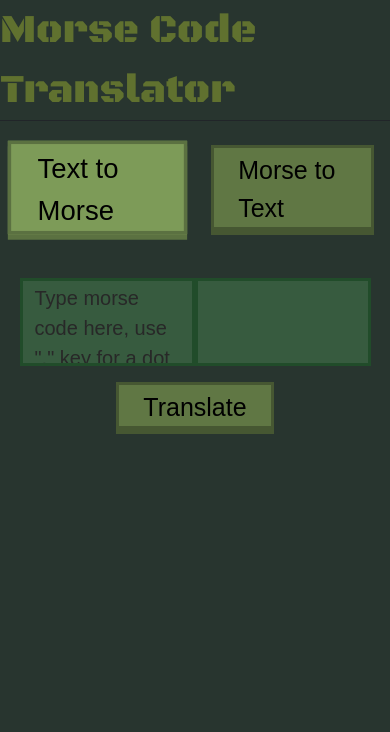
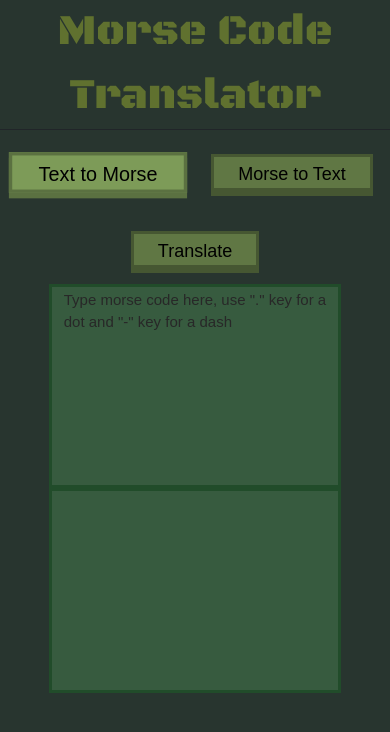
Before and after one commit to Ashmeet670/morse-code-translator, a plain HTML site: page index.html in a window 390 px wide. Drawn offline with nearby package versions, Linux system fonts and the light colour scheme; a web font is replaced by a local one.

Commit message:
Complete

```diff
--- a/app.js
+++ b/app.js
@@ -57,7 +57,7 @@ const alphabetMorse = {
     'Z': '&mdash;&mdash;&bull;&bull;',
     '1': '&bull;&mdash;&mdash;&mdash;&mdash;', '2': '&bull;&bull;&mdash;&mdash;&mdash;', '3': '&bull;&bull;&bull;&mdash;&mdash;', '4': '&bull;&bull;&bull;&bull;&mdash;', '5': '&bull;&bull;&bull;&bull;&bull;',
     '6': '&mdash;&bull;&bull;&bull;&bull;', '7': '&mdash;&mdash;&bull;&bull;&bull;', '8': '&mdash;&mdash;&mdash;&bull;&bull;', '9': '&mdash;&mdash;&mdash;&mdash;&bull;', '0': '&mdash;&mdash;&mdash;&mdash;&mdash;',
-    " ": "&nbsp;&nbsp;&nbsp;"
+    " ": "   "
 };
 
 const convertable = [
--- a/index.html
+++ b/index.html
@@ -26,25 +26,30 @@
     <body>
 
         <div class="d-flex justify-content-center border-bottom border-dark ">
-            <text class="title">Morse Code Translator </text>
+            <text class="title text-center">Morse Code Translator </text>
         </div>
         <div class="d-flex justify-content-center mt-4 ">
             <text id="textMorse" onclick="translationModeChange(this)"
-                class="translatorSelect mx-3 px-4 pt-1 translatorButtonSelected">Text to Morse</text>
-            <text id="morseText" onclick="translationModeChange(this)" class="translatorSelect mx-3 px-4 pt-1">Morse to
+                class="translatorSelect mx-3 px-4 pt-1 translatorButtonSelected text-center">Text to Morse</text>
+            <text id="morseText" onclick="translationModeChange(this)"
+                class="translatorSelect mx-3 px-4 pt-1 text-center">Morse to
                 Text</text>
         </div>
 
-        <div class="d-flex flex-column justify-content-center mt-5 container-fluid">
+        <div class="d-flex flex-column justify-content-center mt-4 container-fluid">
+            <text onclick="translateButton();buttonClick(this)"
+                class="translate mx-3 px-4 pt-1 mx-auto my-3 d-md-none">Translate</text>
+
+
             <div class="row justify-content-center">
                 <textarea class="translationBox" name="" id="inputTextBox"
                     placeholder='Type morse code here, use "." key for a dot and "-" key for a dash'></textarea>
-                <span class="translationBox d-flex flex-warp" id="outputText" >
+                <span class="translationBox d-flex flex-warp" id="outputText">
                 </span>
             </div>
 
             <text onclick="translateButton();buttonClick(this)"
-                class="translate mx-3 px-4 pt-1 mx-auto mt-3">Translate</text>
+                class="translate mx-3 px-4 pt-1 mx-auto my-3 d-none d-md-block">Translate</text>
 
         </div>
 
--- a/style.css
+++ b/style.css
@@ -1,7 +1,7 @@
 @import url('https://fonts.googleapis.com/css2?family=Black+Ops+One&display=swap');
 @import url('https://fonts.googleapis.com/css2?family=Aldrich&display=swap');
 
-*{
+* {
     font-family: "Aldrich", sans-serif;
     color: #60712f;
     user-select: none;
@@ -9,60 +9,56 @@
 }
 
 
-body{
+body {
     background-color: #28352f;
 }
 
-.title{
+.title {
     font-family: "Black Ops One", system-ui;
-    font-size: clamp(40px,5vw, 60px);
-}
-.title2{
-    font-family: "Black Ops One", system-ui;
-    font-size: clamp(20px,3vw, 50px);
+    font-size: clamp(40px, 5vw, 60px);
 }
 
-.translatorSelect{
+
+.translatorSelect {
     color: black;
-    font-size: clamp(25px,1.3vw, 40px);
+    font-size: clamp(18px, 1.3vw, 40px);
     width: fit-content;
     background-color: #607744;
     border: 3px solid #465732;
     box-shadow: 0px 5px 0px #465732;
     cursor: pointer;
     transition: 0.2s;
+}
 
-}
-.translatorButtonSelected{
+.translatorButtonSelected {
     filter: brightness(1.3);
     scale: 1.1;
 }
 
-#inputTextBox{
+#inputTextBox {
     background-color: #375b3f;
     border: 3px solid #214c2a;
     resize: none;
     aspect-ratio: 1/0.5;
-    font-size: clamp(20px,1.3vw, 33px);
+    font-size: clamp(20px, 1.3vw, 33px);
     color: black;
     user-select: auto;
     -webkit-user-select: auto;
 }
 
-#inputTextBox:focus{
+#inputTextBox:focus {
     outline: none;
 }
 
-#inputTextBox::placeholder{
+#inputTextBox::placeholder {
     color: rgb(40, 40, 40);
 
 }
 
-.translate{
+.translate {
     color: black;
-    font-size: clamp(25px,1.2vw, 40px);
+    font-size: clamp(16px, 1.2vw, 40px);
     width: fit-content;
-
     background-color: #607744;
     border: 3px solid #465732;
     box-shadow: 0px 5px 0px #465732;
@@ -72,33 +68,97 @@ body{
     -webkit-user-select: none;
 }
 
-.buttonClickAnimate{
+.buttonClickAnimate {
     animation: buttonClick 0.3s ease forwards;
 }
 
 @keyframes buttonClick {
-    0%{
+    0% {
         scale: 1;
     }
-    50%{
+
+    50% {
         scale: 0.7;
     }
-    100%{
+
+    100% {
         scale: 1;
     }
 }
 
-#outputText{
+#outputText {
     background-color: #375b3f;
     border: 3px solid #214c2a;
     aspect-ratio: 1/0.5;
     resize: none;
-    font-size: clamp(20px,1.3vw, 33px);
+    font-size: clamp(20px, 1.3vw, 33px);
     color: black;
     user-select: auto;
     -webkit-user-select: auto;
 }
 
-.translationBox{
+.translationBox {
     width: 45%;
 }
+
+/* sm */
+@media only screen and (max-width:576px) {
+    .title {
+        font-family: "Black Ops One", system-ui;
+        font-size: clamp(30px, 10vw, 60px);
+    }
+
+    .translationBox {
+        width: 90%;
+    }
+
+    #inputTextBox {
+        aspect-ratio: 1/0.7;
+        font-size: clamp(15px, 5vw, 33px);
+    }
+
+    #outputText {
+        aspect-ratio: 1/0.7;
+        font-size: clamp(15px, 5vw, 33px);
+    }
+
+    .translate {
+        font-size: clamp(18px, 4.5vw, 40px);
+    }
+
+}
+
+/* md */
+@media only screen and (max-width:768px) {
+    .title {
+        font-size: clamp(30px, 11vw, 50px);
+    }
+
+    .translationBox {
+        width: 75%;
+    }
+    #inputTextBox {
+        font-size: clamp(15px, 3vw, 33px);
+    }
+
+    #outputText {
+        font-size: clamp(15px, 3vw, 33px);
+    }
+
+    .translate {
+        font-size: clamp(18px, 3vw, 40px);
+    }
+
+    .translatorSelect {
+        font-size: clamp(18px, 2.5vw, 40px);
+    }
+}
+
+/* lg */
+@media only screen and (min-width:992px) {
+    .translationBox {
+        width: 45%;
+    }
+
+
+}
```
